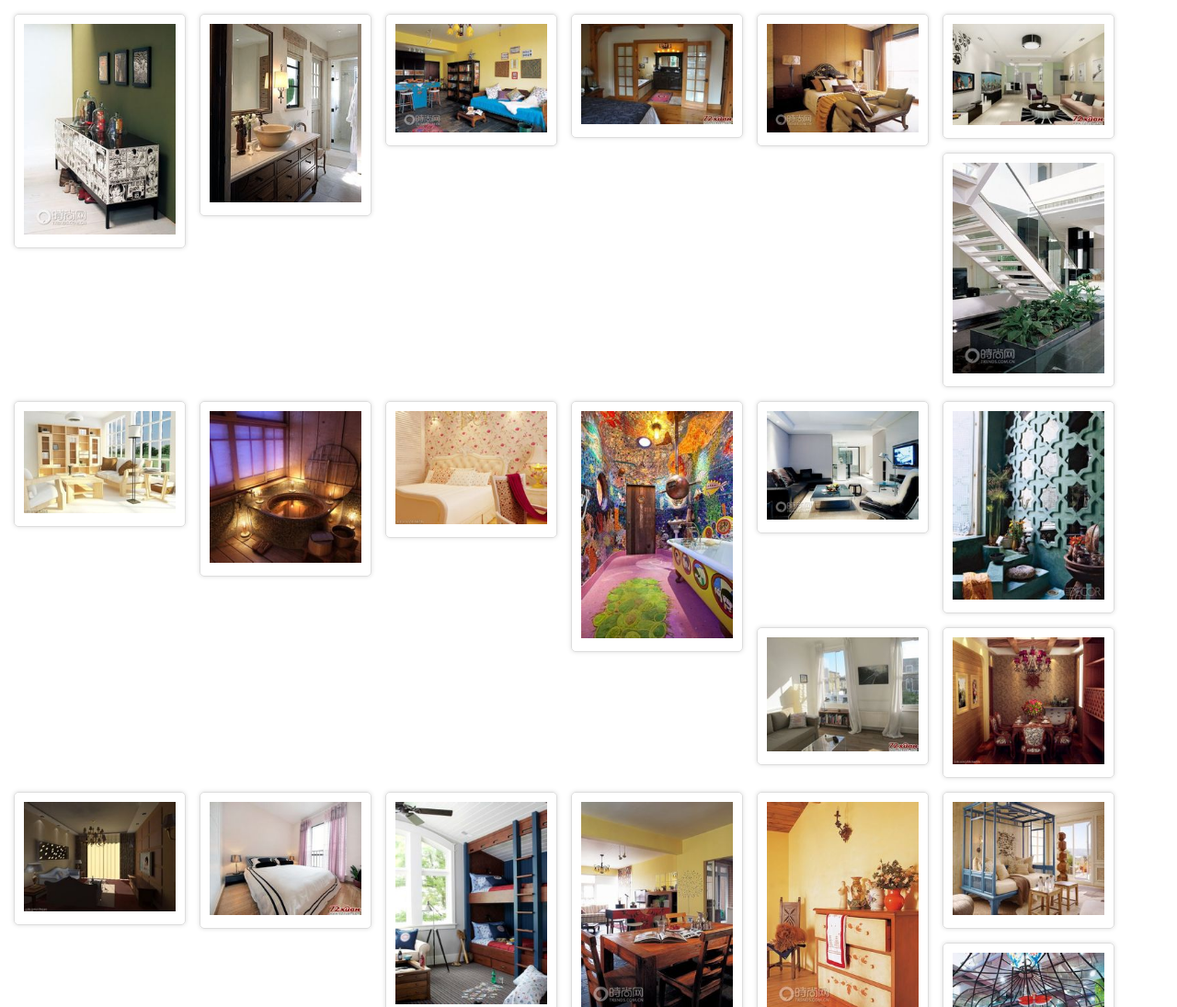
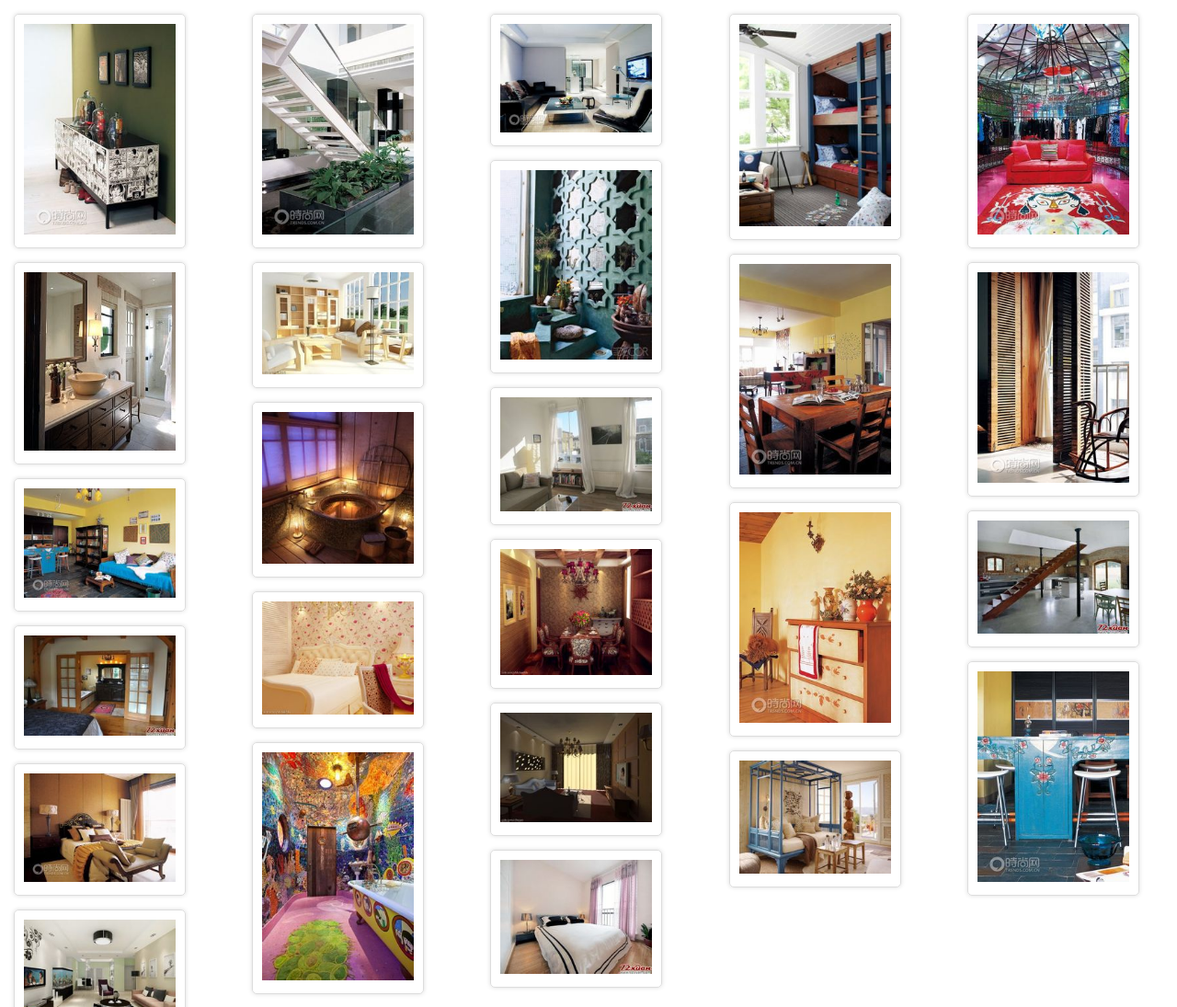
Before and after one commit to GuitarPlayer-Ma/WaterfallFlowLayout-JS-, a plain HTML site: page useCSS/waterfallFlow/index.html in a window 1280 px wide. Shown: the top 1095 px of the page at 92% size. Drawn offline with Linux system fonts and the light colour scheme.

Commit message:
CSS3多栏布局

```diff
--- a/useCSS/waterfallFlow/css/index.css
+++ b/useCSS/waterfallFlow/css/index.css
@@ -3,13 +3,17 @@ a, address, b, big, blockquote, body, center, cite, code, dd, del, div, dl, dt,
     padding: 0px;
 }
 
-#main{
-    position: relative;
+#main {
+    /*position: relative;*/
+    /*多栏布局*/
+    -webkit-column-width: 202px;
+    -moz-column-width: 202px;
+    column-width: 202px;
 }
 
 #main .box{
     padding: 15px 0px 0px 15px;
-    float: left;
+    /*float: left;*/
 }
 
 #main .box .pic{
```
